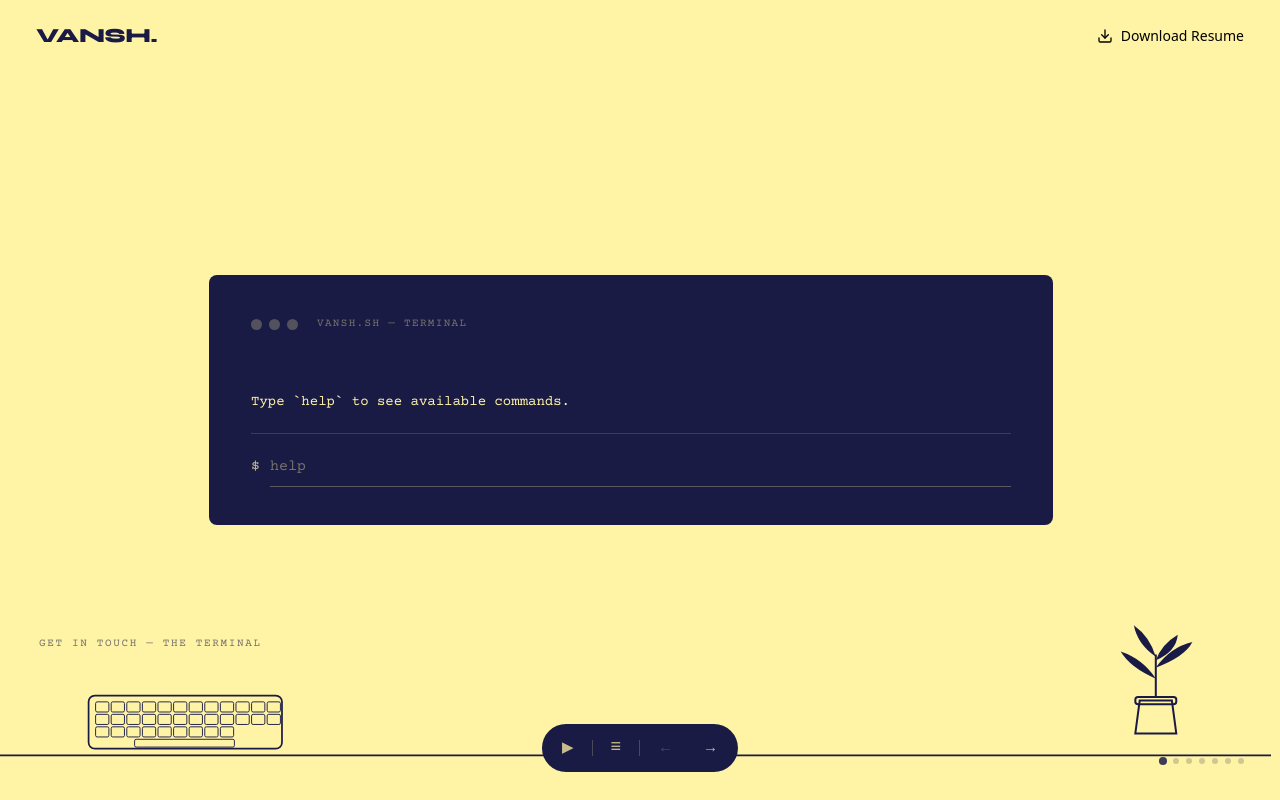
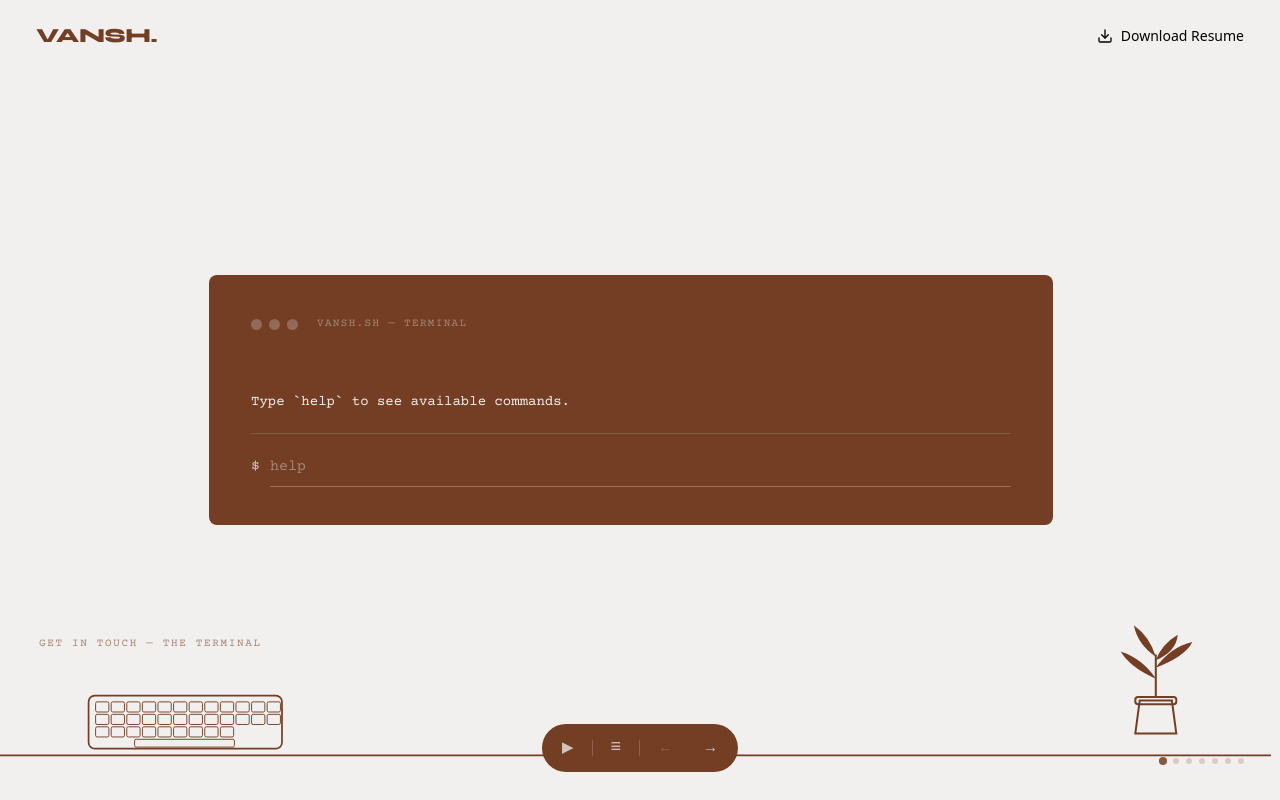
Before and after one commit to Van5sh/portfolio, a Next.js app: page / in a window 1280 px wide. Built offline with nearby package versions, Linux system fonts and the light colour scheme.

Commit message:
color scheme change

```diff
--- a/src/app/globals.css
+++ b/src/app/globals.css
@@ -7,17 +7,17 @@
 }
 
 :root {
-  /* Blue + Red + Orange + Butter palette (from provided image) */
-  --bg: #FFF3A6;
-  --ink: #1A1B45;
-  --primary: #3E45B2;
-  --accent: #FF8A3E;
-  --muted: #D63E2B;
-  --border: #FFD27A;
+  /* Custom palette */
+  --bg: #F2F0EF;
+  --ink: #733E24;
+  --primary: #245F73;
+  --accent: #733E24;
+  --muted: #BBBDBC;
+  --border: #BBBDBC;
 
   /* For alpha blends (CSS Color 4) */
-  --bg-rgb: 255 243 166;
-  --ink-rgb: 26 27 69;
+  --bg-rgb: 242 240 239;
+  --ink-rgb: 115 62 36;
 }
 
 html, body {
--- a/src/components/Portfolio.tsx
+++ b/src/components/Portfolio.tsx
@@ -7,8 +7,6 @@ import SceneHackstation from "@/components/scenes/SceneHackstation";
 import { Download } from 'lucide-react';
 import SceneTechShelf from "@/components/scenes/SceneTechShelf";
 import SceneWarRoom from "@/components/scenes/SceneWarRoom";
-import SceneCricketCorner from "@/components/scenes/SceneCricketCorner";
-import SceneSideQuests from "@/components/scenes/SceneSideQuests";
 import SceneTerminal from "@/components/scenes/SceneTerminal";
 import SceneFinal from "@/components/scenes/SceneFinal";
 import { ProjectModal, MenuModal } from "@/components/Modals";
@@ -25,7 +23,7 @@ export default function Portfolio() {
   const [playing, setPlaying] = useState(false);
   const [isMobile, setIsMobile] = useState(false);
 
-  const TOTAL = 9;
+  const TOTAL = 7;
 
   // Detect mobile
   useEffect(() => {
@@ -40,8 +38,12 @@ export default function Portfolio() {
     try {
       const s = localStorage.getItem("vansh-scene");
       if (s !== null) {
+        const parsed = parseInt(s);
+        if (!Number.isFinite(parsed)) return;
+        // If the user finished the tour (Terminal/Final), always restart from Hero on refresh.
+        if (parsed >= TOTAL - 2) return;
         // eslint-disable-next-line react-hooks/set-state-in-effect
-        setCur(Math.min(parseInt(s), TOTAL - 1));
+        setCur(Math.min(parsed, TOTAL - 1));
       }
     } catch {}
   }, []);
@@ -78,11 +80,25 @@ export default function Portfolio() {
     if (playRef.current) clearInterval(playRef.current);
     if (playing) {
       playRef.current = setInterval(() => {
-        setCur(s => (s >= TOTAL - 1 ? 0 : s + 1));
+        setCur((s) => {
+          if (s >= TOTAL - 1) {
+            setPlaying(false);
+            try { localStorage.setItem("vansh-scene", "0"); } catch {}
+            return 0;
+          }
+          const next = s + 1;
+          try { localStorage.setItem("vansh-scene", String(next)); } catch {}
+          return next;
+        });
       }, 4500);
     }
     return () => { if (playRef.current) clearInterval(playRef.current); };
   }, [playing]);
+
+  const onToggleAutoplay = () => {
+    if (!playing && cur >= TOTAL - 1) goTo(0);
+    setPlaying((p) => !p);
+  };
 
   const scenes = [
     <SceneHero key={0} />,
@@ -92,8 +108,6 @@ export default function Portfolio() {
     />,
     <SceneTechShelf key={3} />,
     <SceneWarRoom key={4} />,
-    // <SceneCricketCorner key={5} />,
-    // <SceneSideQuests key={5} />,
     <SceneTerminal key={5} onNavigate={goTo} />,
     <SceneFinal key={6} />,
   ];
@@ -126,7 +140,7 @@ export default function Portfolio() {
         <div className="b-nav">
           <button
             className="bnb"
-            onClick={() => setPlaying(p => !p)}
+            onClick={onToggleAutoplay}
             title="Autoplay"
           >
             {playing ? "⏸" : "▶"}
--- a/src/lib/data.ts
+++ b/src/lib/data.ts
@@ -39,18 +39,22 @@ export const PROJECTS: Project[] = [
 
 export const NAV_ITEMS = [
   { label: "* INTRO", scene: 0 },
+  { label: "* WELCOME", scene: 1 },
   { label: "* THE HACKSTATION", scene: 2 },
   { label: "* TECH SHELF", scene: 3 },
   { label: "* WAR ROOM", scene: 4 },
-  { label: "* CRICKET CORNER", scene: 5 },
-  { label: "* SIDE QUESTS", scene: 6 },
-  { label: "* TERMINAL", scene: 7 },
-  { label: "* LATER", scene: 8 },
+  { label: "* TERMINAL", scene: 5 },
+  { label: "* LATER", scene: 6 },
 ];
 
 export const SCENE_NAMES = [
-  "Hero", "Welcome", "Hackstation", "Tech Shelf",
-  "War Room","Terminal", "Final",
+  "Hero",
+  "Welcome",
+  "Hackstation",
+  "Tech Shelf",
+  "War Room",
+  "Terminal",
+  "Final",
 ];
 
 export interface WarRoomInternshipModalData {
```
